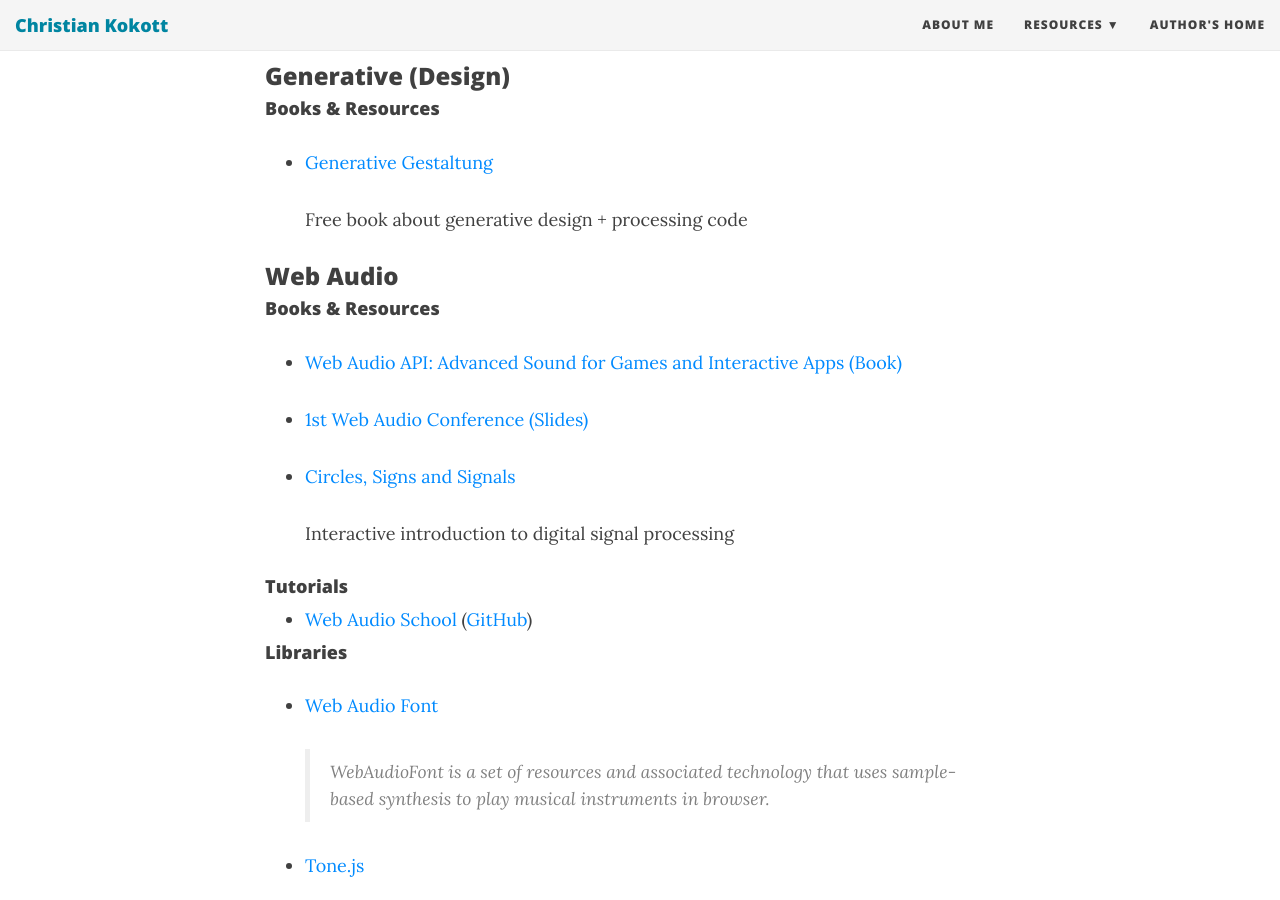
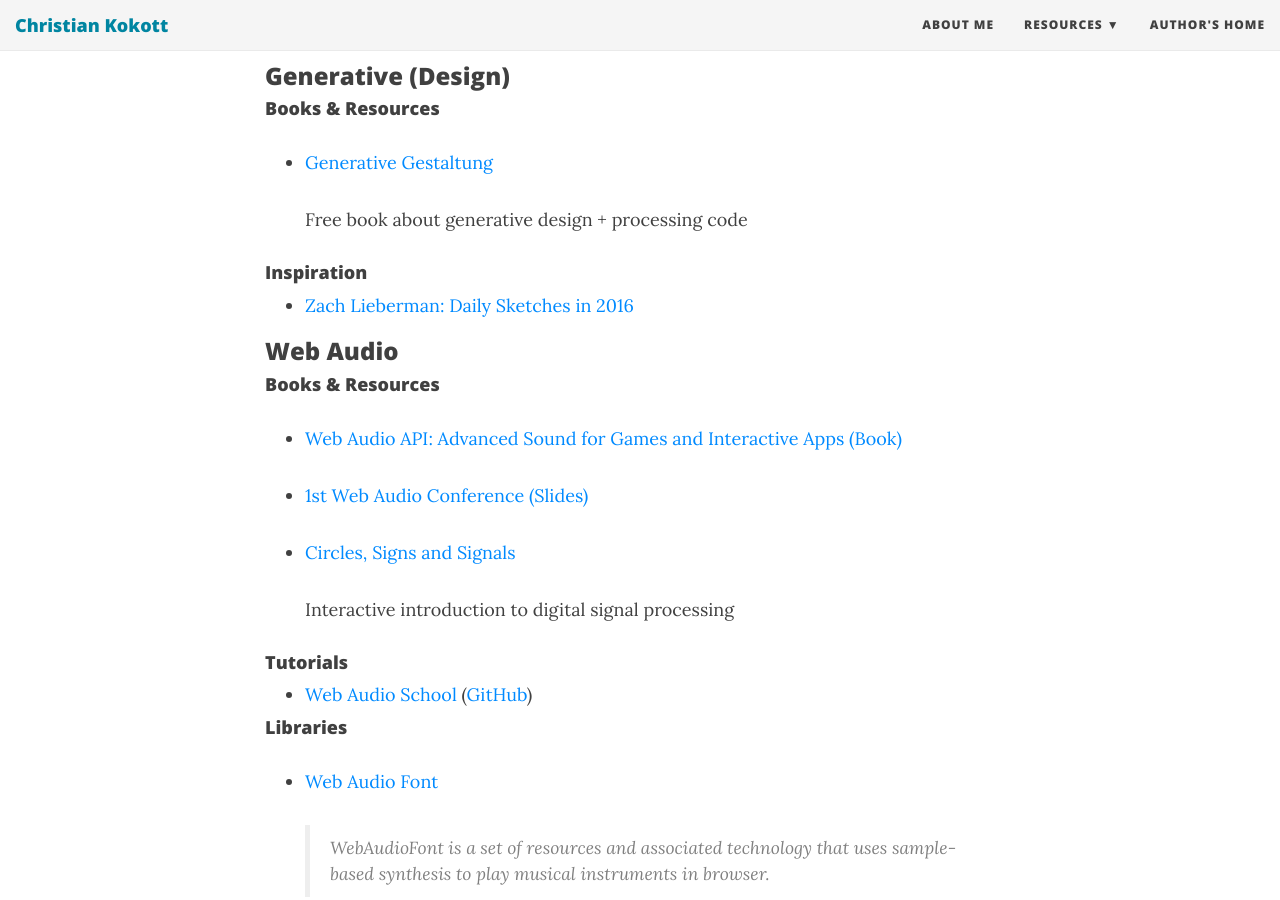
Before and after one commit to dotKokott/dotKokott.github.io, a Jekyll site: the page built from pages/resources/creativecoding.md, in a window 1280 px wide and 900 px high, scrolled down 353 px. Built offline with Jekyll 4.4.1, drawn with Linux system fonts in a browser that asks for light colours; nearby versions of some CDN libraries.

Commit message:
Added Zach's 2016 sketches to Generative Design inspiration

```diff
--- a/pages/resources/creativecoding.md
+++ b/pages/resources/creativecoding.md
@@ -12,6 +12,9 @@
 * [Generative Gestaltung](http://www.generative-gestaltung.de/code)
 
   Free book about generative design + processing code
+
+#### Inspiration
+* [Zach Lieberman: Daily Sketches in 2016](https://medium.com/@zachlieberman/daily-sketches-2016-28586d8f008e#.gogsv0hg6)
 
 ### Web Audio
 
```
